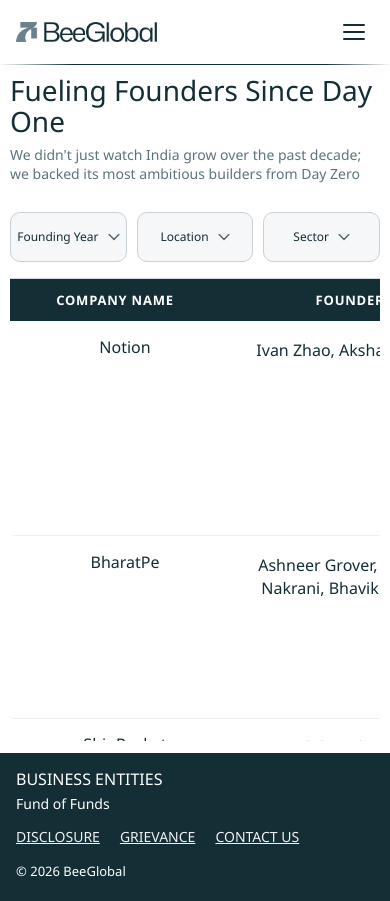
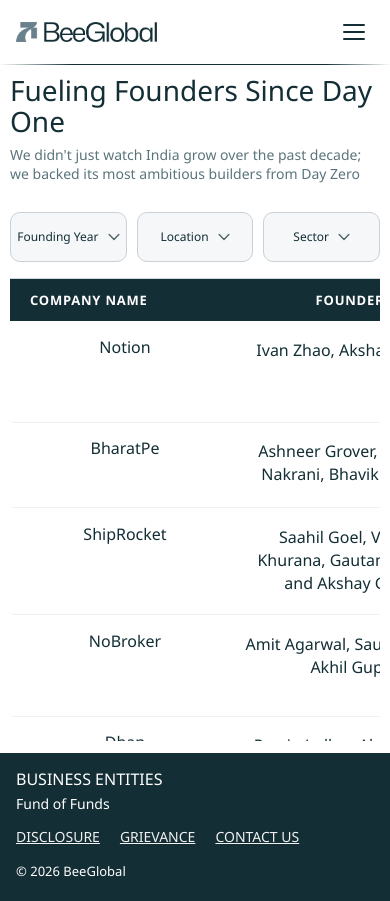
Before and after one commit to Pushstarters/Beenext, a React (Vite) app: page /history in a window 390 px wide. Built offline with nearby package versions, Linux system fonts and the light colour scheme; a web font is replaced by a local one.

Commit message:
changes-done-latest-table

```diff
--- a/src/index.css
+++ b/src/index.css
@@ -901,7 +901,9 @@
 
 .history-table-scroll {
   overflow-x: auto;
+  overflow-y: visible;
   -webkit-overflow-scrolling: touch;
+  touch-action: pan-x;
   width: 100%;
 }
 
@@ -920,10 +922,10 @@
 
 .history-rows-header {
   display: grid;
-  grid-template-columns: 210px 220px minmax(0, 1fr) 140px 140px 190px;
-  min-width: 1000px;
+  grid-template-columns: 210px 220px minmax(180px, 1fr) 140px 140px 190px;
+  min-width: 1220px;
   gap: 24px;
-  padding: 12px 0;
+  padding: 12px 6px 12px 0;
   background: var(--history-accent);
   color: #ffffff;
   font-family: "Mona Sans", "Segoe UI", sans-serif;
@@ -935,17 +937,23 @@
 
 .history-rows-header-cell {
   text-align: center;
-  /* padding: 0px 13px; */
-}
+}
+
+.history-rows-header-cell:first-child {
+  padding-left: 20px;
+  text-align: left;
+}
+
 .cell.company {
   padding-left: 20px;
+  text-align: left;
 }
 .history-rows {
   max-height: min(56vh, 420px);
   overflow-y: auto;
   overscroll-behavior: contain;
   scroll-behavior: smooth;
-  min-width: 1000px;
+  min-width: 1220px;
   scroll-snap-type: y mandatory;
   scrollbar-width: thin;
   scrollbar-color: var(--history-accent) #eef1f4;
@@ -967,7 +975,8 @@
 
 .history-row {
   display: grid;
-  grid-template-columns: 210px 220px minmax(0, 1fr) 140px 140px 190px;
+  grid-template-columns: 210px 220px minmax(180px, 1fr) 140px 140px 190px;
+  min-width: 1220px;
   gap: 24px;
   padding: 18px 0;
   border-bottom: 1px solid #eef1f4;
@@ -1093,13 +1102,27 @@
     padding: 32px 20px 0;
   }
 
-
   .history-filters {
     flex-wrap: wrap;
     gap: 16px;
   }
-}
-
+
+  .history-table-scroll {
+    touch-action: pan-x pan-y;
+  }
+
+  .history-rows {
+    scroll-snap-type: none;
+    overscroll-behavior: auto;
+    touch-action: pan-y;
+  }
+}
+
+@media (max-width: 767px) {
+.history-rows {
+    overflow-y: scroll;
+}
+}
 .team-page {
   padding: 50px 33px 0;
   cursor: auto;
```
